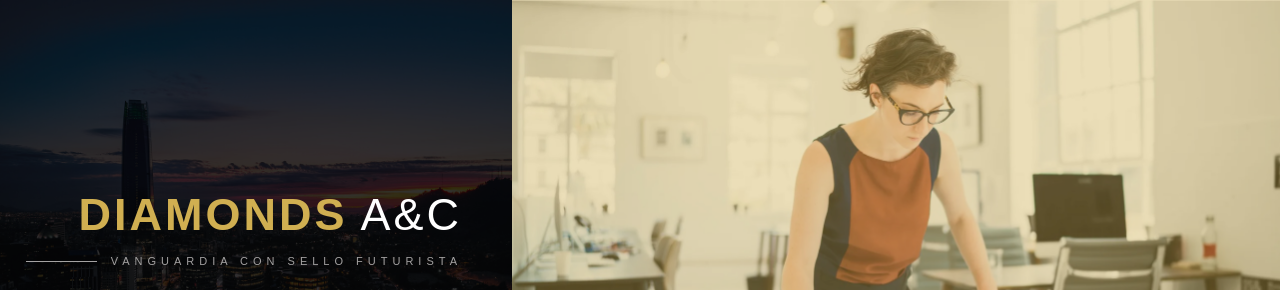
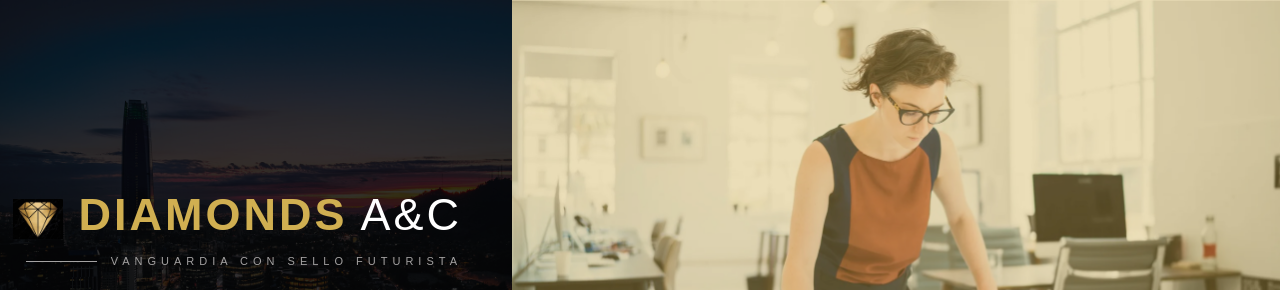
Before and after one commit to claudio-andr/diamonds-web, a plain HTML site: page men.html in a window 1280 px wide. Shown: the top 290 px of the page. Drawn offline with Linux system fonts and the light colour scheme; a web font is replaced by a local one.

Commit message:
cambiando header

```diff
--- a/men.html
+++ b/men.html
@@ -32,7 +32,7 @@
                 <div class="templatemo-header-left">
                     <div class="templatemo-header-text-wrap">
                         <div class="templatemo-header-text">
-                            <h1 class="text-uppercase templatemo-site-name"><span class="gold-text"><b>Diamonds</b></span> A&C</h1>
+                            <h1 class="text-uppercase templatemo-site-name"><span class="gold-text"> <img class="img-logo" src="img/logo_diamonds.jpeg" > <b>Diamonds</b></span> A&C</h1>
                             <hr class="templatemo-header-hr">
                             <p class="text-uppercase templatemo-slogan">Vanguardia con sello futurista</p>
                         </div>
```
Also changed, not shown: blog.html (+1 -1 lines), contact.html (+1 -1 lines).
